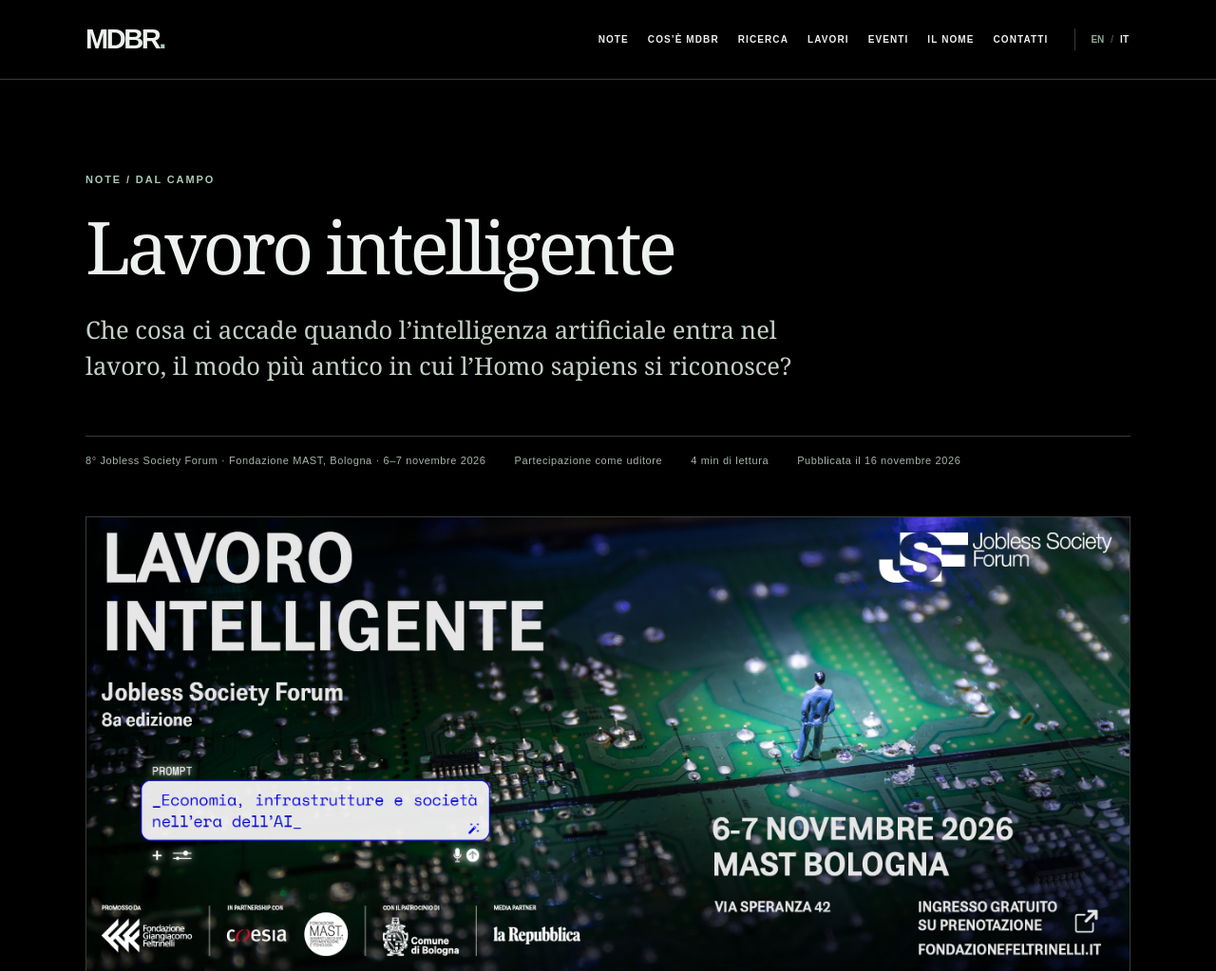
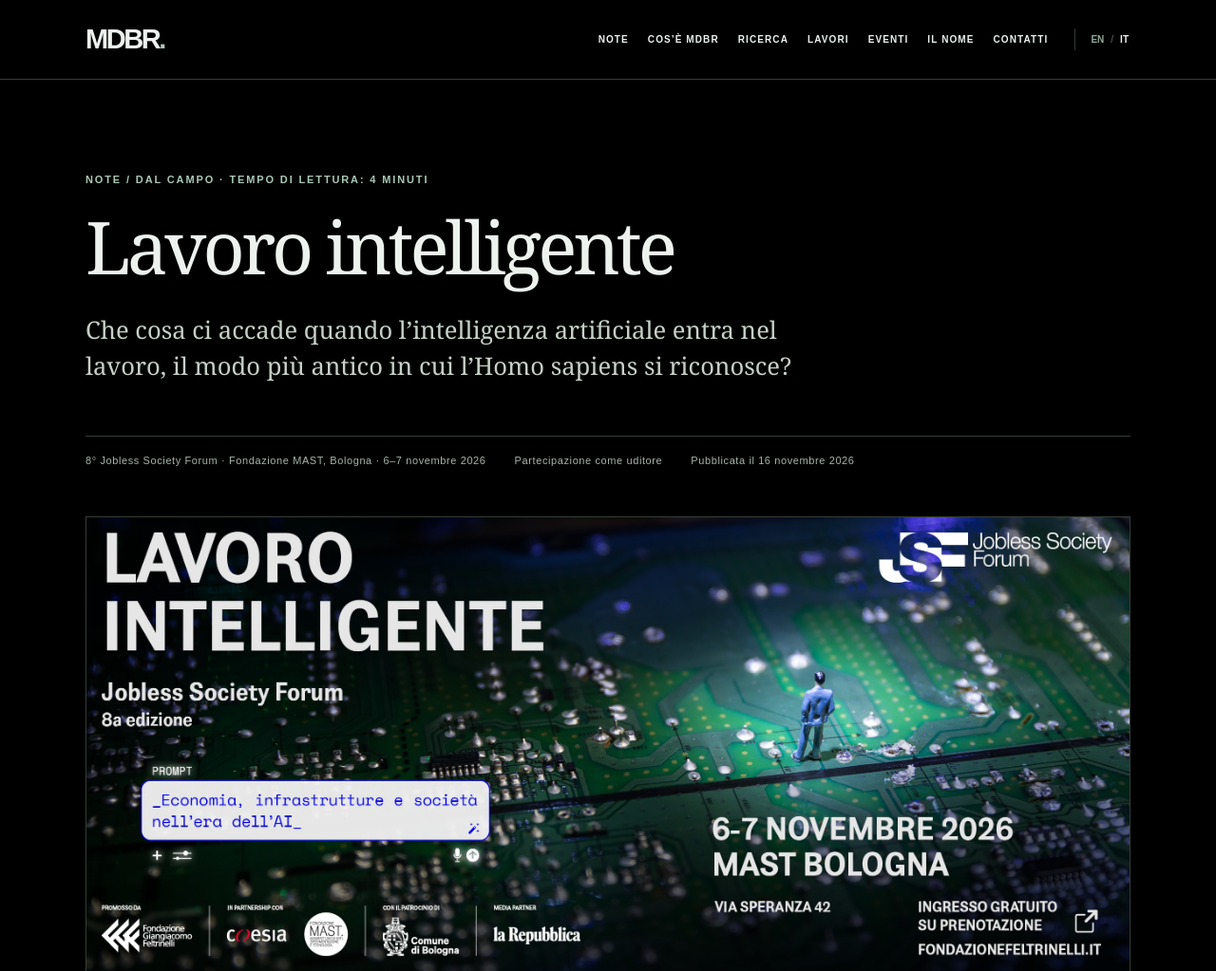
Before and after one commit to antonioalbaneseph-svg/mdbr, a plain HTML site: page notes/lavoro-intelligente/index.html in a window 1280 px wide. Shown: the top 1023 px of the page at 95% size. Drawn offline with Linux system fonts and the light colour scheme.

Commit message:
Reading time in eyebrow line
Co-Authored-By: Claude Opus 5.5 <noreply@anthropic.com>
Claude-Session: https://claude.ai/code/session_01Hsg1yjSxfM1i1xQ1f2Qe3u

```diff
--- a/notes/lavoro-intelligente/index.html
+++ b/notes/lavoro-intelligente/index.html
@@ -14,9 +14,9 @@
   </div><button id="menu-toggle" class="menu-toggle" type="button" aria-controls="site-nav" aria-expanded="false" data-en="Menu" data-it="Menu">Menu</button></div>
 </div></header>
 <main><div class="wrap">
-<div class="note-header"><span class="eyebrow" data-en="Notes / From the field" data-it="Note / Dal campo">Notes / From the field</span><h1 data-en="Intelligent work" data-it="Lavoro intelligente">Intelligent work</h1>
+<div class="note-header"><span class="eyebrow" data-en="Notes / From the field · Reading time: 4 minutes" data-it="Note / Dal campo · Tempo di lettura: 4 minuti">Notes / From the field · Reading time: 4 minutes</span><h1 data-en="Intelligent work" data-it="Lavoro intelligente">Intelligent work</h1>
 <p class="note-intro" data-en="What happens to us when artificial intelligence enters work, the oldest way in which Homo sapiens recognises itself?" data-it="Che cosa ci accade quando l’intelligenza artificiale entra nel lavoro, il modo più antico in cui l’Homo sapiens si riconosce?">What happens to us when artificial intelligence enters work, the oldest way in which Homo sapiens recognises itself?</p></div>
-<div class="article-meta"><span data-en="8th Jobless Society Forum · Fondazione MAST, Bologna · 6–7 November 2026" data-it="8° Jobless Society Forum · Fondazione MAST, Bologna · 6–7 novembre 2026">8th Jobless Society Forum · Fondazione MAST, Bologna · 6–7 November 2026</span><span data-en="Attended as audience member" data-it="Partecipazione come uditore">Attended as audience member</span><span data-en="4 min read" data-it="4 min di lettura">4 min read</span><span data-en="Published 16 November 2026" data-it="Pubblicata il 16 novembre 2026">Published 16 November 2026</span></div>
+<div class="article-meta"><span data-en="8th Jobless Society Forum · Fondazione MAST, Bologna · 6–7 November 2026" data-it="8° Jobless Society Forum · Fondazione MAST, Bologna · 6–7 novembre 2026">8th Jobless Society Forum · Fondazione MAST, Bologna · 6–7 November 2026</span><span data-en="Attended as audience member" data-it="Partecipazione come uditore">Attended as audience member</span><span data-en="Published 16 November 2026" data-it="Pubblicata il 16 novembre 2026">Published 16 November 2026</span></div>
 <figure class="note-figure"><img src="/assets/events/jobless-society-forum-2026.jpg" alt="Locandina ufficiale dell’8° Jobless Society Forum «Lavoro intelligente», MAST Bologna, 6–7 novembre 2026"><figcaption data-en="Official poster of the 8th Jobless Society Forum. © Fondazione Giangiacomo Feltrinelli, in partnership with Coesia and Fondazione MAST. Source: fondazionefeltrinelli.it" data-it="Locandina ufficiale dell’8° Jobless Society Forum. © Fondazione Giangiacomo Feltrinelli, in partnership con Coesia e Fondazione MAST. Fonte: fondazionefeltrinelli.it">Official poster of the 8th Jobless Society Forum. © Fondazione Giangiacomo Feltrinelli, in partnership with Coesia and Fondazione MAST. Source: fondazionefeltrinelli.it</figcaption></figure>
 <article class="article">
 <div class="only-it" lang="it">
```
Also changed, not shown: notes/index.html (+1 -1 lines), notes/lavoro-intelligente/en/index.html (+2 -2 lines).
